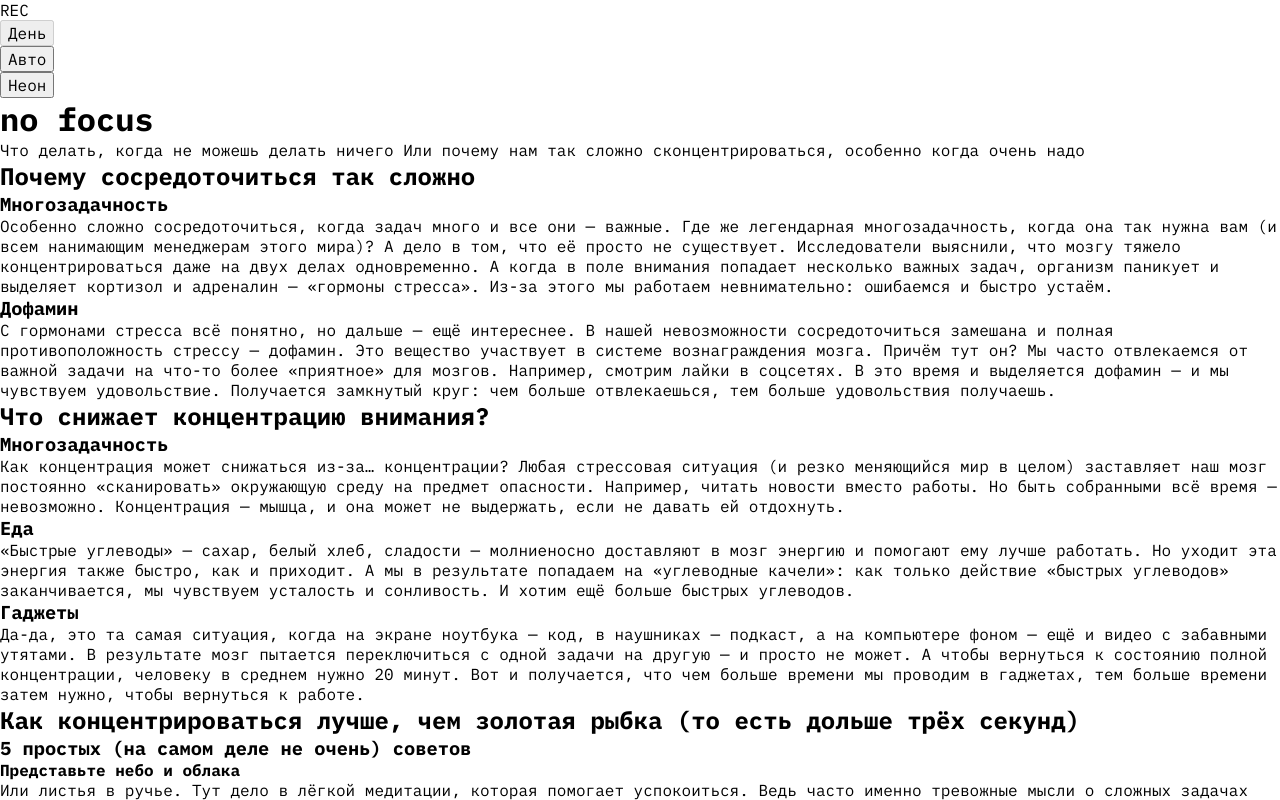
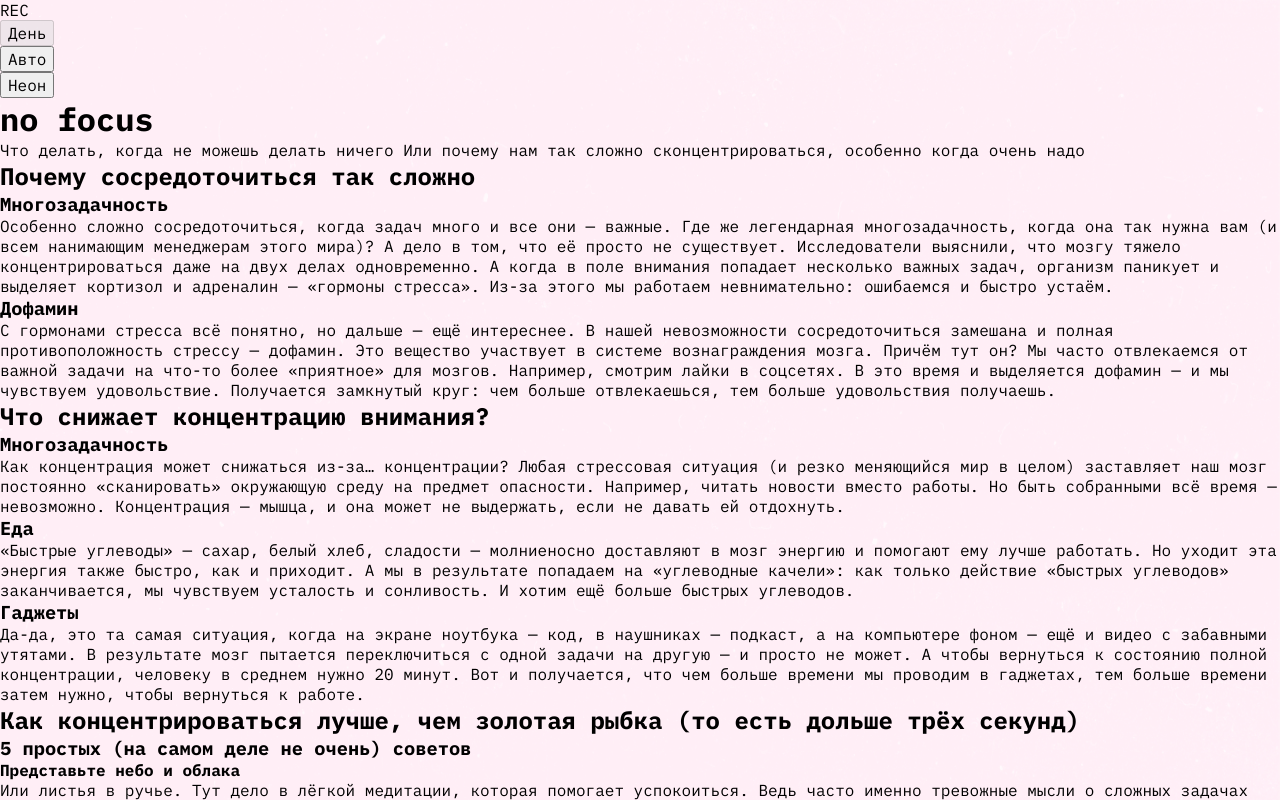
Before and after one commit to irinaais/slozhno-sosredotochitsya, a website: page index.html in a window 1280 px wide. Both pictures are taken after a click on the button "День". Shown: the top 800 px of the page. Drawn offline with Linux system fonts and the light colour scheme.

Commit message:
feat: добавила стили для background

```diff
--- a/styles/dark.css
+++ b/styles/dark.css
@@ -9,4 +9,5 @@
     Так стили написанные ниже будут иметь больший вес,
     чем стили в медиазапросе предпочтений пользователя
   */
+  background-image: url("../images/cover-image-dark.png");
 }
--- a/styles/light.css
+++ b/styles/light.css
@@ -9,4 +9,5 @@
     Так стили написанные ниже будут иметь больший вес,
     чем стили в медиазапросе предпочтений пользователя
   */
+  background-image: url("../images/cover-image-light.png");
 }
--- a/styles/style.css
+++ b/styles/style.css
@@ -2,4 +2,5 @@
 
 .page {
   /* сохраните в разметке и стилях класс page. На его основе работает скрипт. */
+  background: url("../images/cover-image.png") no-repeat center / cover fixed;
 }
```
